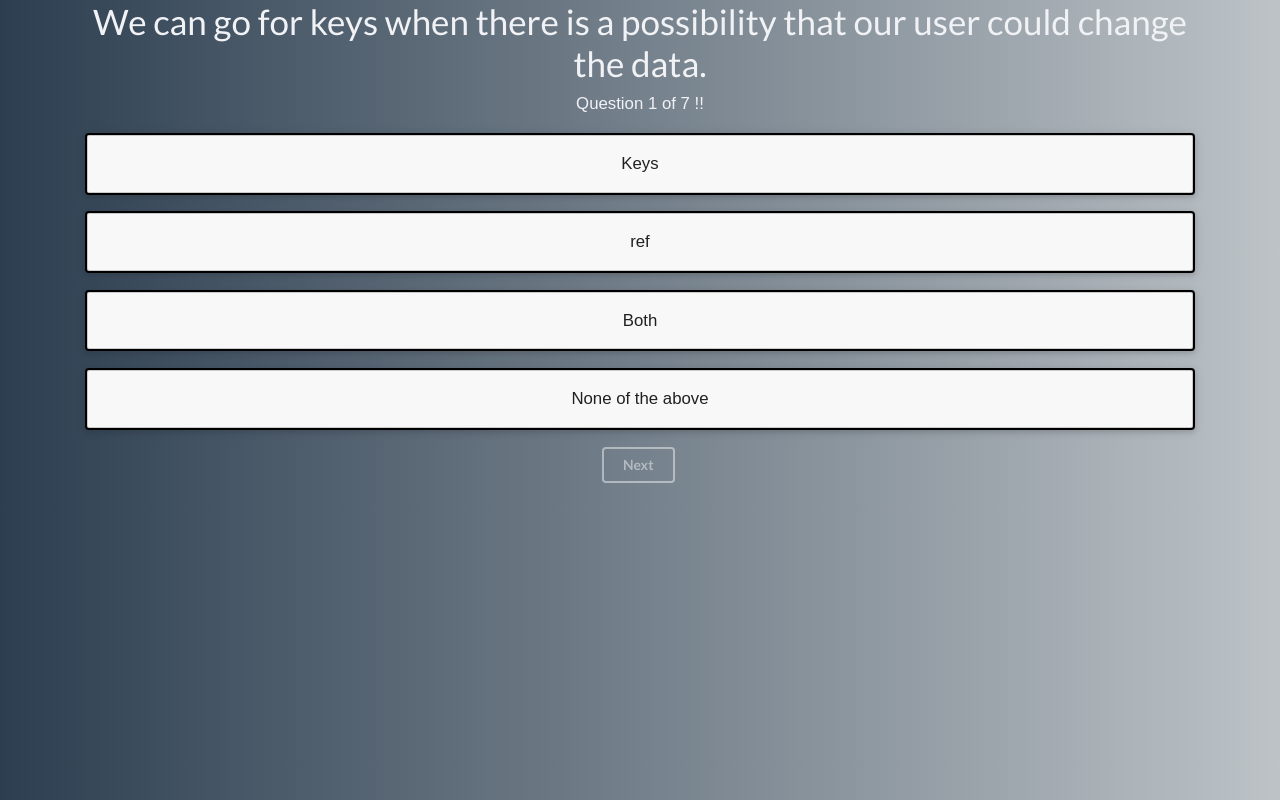
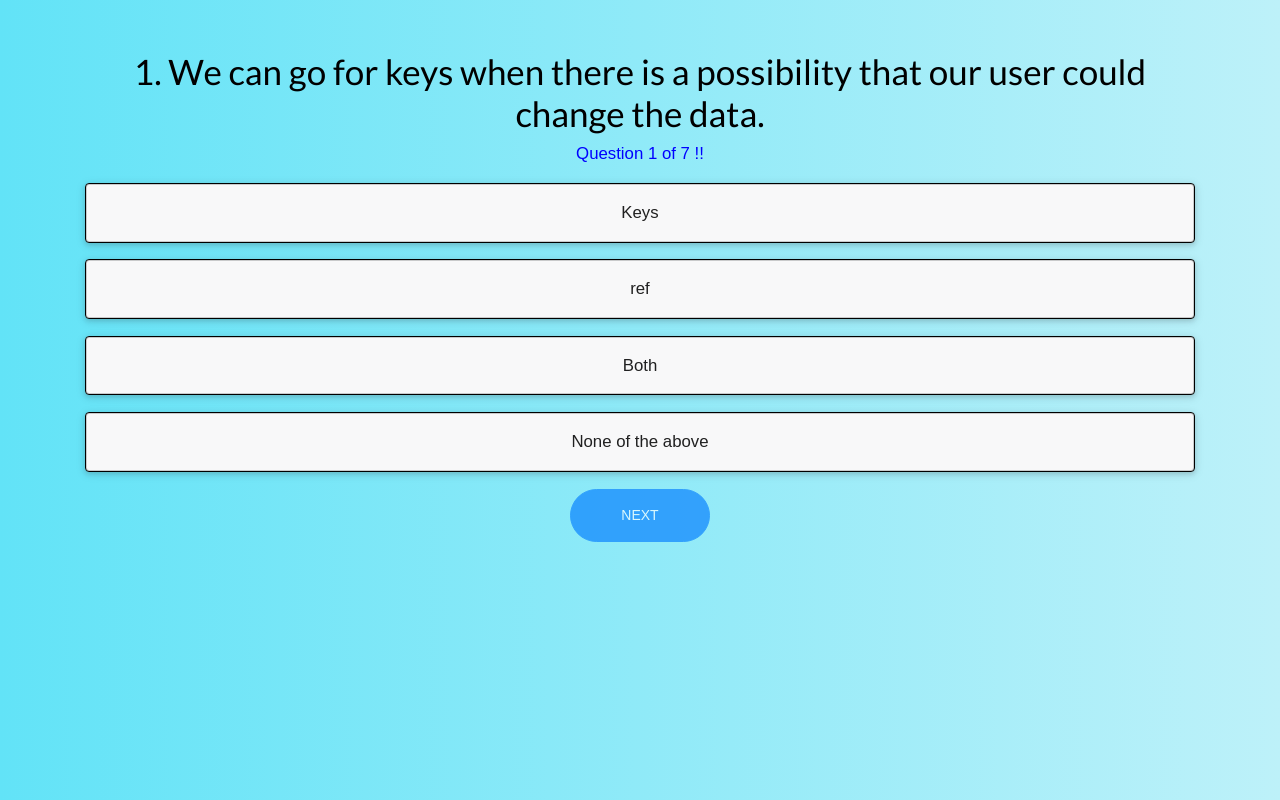
Before and after one commit to waghankit/react-quiz, a React app: page / in a window 1280 px wide. Built offline with nearby package versions, Linux system fonts and the light colour scheme; a web font is replaced by a local one.

Commit message:
changed styling

```diff
--- a/src/components/App.js
+++ b/src/components/App.js
@@ -26,6 +26,7 @@ class App extends React.Component {
   componentDidMount() {
     this.loadQuizData();
   }
+
   nextQuestionHandler = () => {
     const { myAnswer, answer, score } = this.state;
 
@@ -56,6 +57,7 @@ class App extends React.Component {
   checkAnswer = answer => {
     this.setState({ myAnswer: answer, disabled: false });
   };
+
   finishHandler = () => {
     if (this.state.currentQuestion === quizData.length - 1) {
       this.setState({
@@ -63,41 +65,43 @@ class App extends React.Component {
       });
     }
   };
+
   render() {
     const { options, myAnswer, currentQuestion, isEnd } = this.state;
 
     if (isEnd) {
       return (
         <div className="container result">
-          <h3>Final score : {this.state.score} / {quizData.length} </h3>
+          <h1 className="final-card">Thank you for taking up the quiz!</h1>
+          <h3 className="final-score"><span className="colorchange">Final score : </span>{this.state.score} / {quizData.length} </h3>
         </div>
       );
     } else {
       return (
+
         <div className="container App">
-          <h1>{this.state.questions} </h1>
-          <span>{`Question ${currentQuestion + 1} of ${quizData.length} !!`}</span>
+          <h1 className="quiz-questions">{this.state.questions} </h1>
+          <span className="questions-left">{`Question ${currentQuestion + 1} of ${quizData.length} !!`}</span>
           {options.map(option => (
             <p
               key={option.id}
-              className={`ui floating message options
-         ${myAnswer === option ? "selected" : null}
-         `}
+              className={`ui floating message options ${myAnswer === option ? "selected" : null}`}
               onClick={() => this.checkAnswer(option)}
             >
               {option}
             </p>
           ))}
+          {/* Next Button */}
           {currentQuestion < quizData.length - 1 && (
             <button
-              className="ui inverted button"
+              className="btn btn-primary"
               disabled={this.state.disabled}
               onClick={this.nextQuestionHandler}
             >
               Next
             </button>
           )}
-          {/* //adding a finish button */}
+          {/* Finish Button */}
           {currentQuestion === quizData.length - 1 && (
             <button className="ui inverted button" onClick={this.finishHandler}>
               Finish
--- a/src/components/QuizData.js
+++ b/src/components/QuizData.js
@@ -1,43 +1,43 @@
     export const quizData = [
         {
         id: 0,
-        question: `We can go for keys when there is a possibility that our user could change the data.`,
+        question: `1. We can go for keys when there is a possibility that our user could change the data.`,
         options: [`Keys`, `ref`, `Both`, 'None of the above'],
         answer: `Keys`
         },
         {
         id: 1,
-        question: `JSX is typesafe.`,
+        question: `2. JSX is typesafe.`,
         options: [`True`, `False`],
         answer: `True`
         },
         {
         id: 2,
-        question: `React merges the object you provide into the current state using __________.`,
+        question: `3. React merges the object you provide into the current state using __________.`,
         options: [`setState()`, `state()`],
         answer: `setState()`
         },
         {
         id: 3,
-        question: `Arbitrary inputs of components are called __________.`,
+        question: `4. Arbitrary inputs of components are called __________.`,
         options: [`Keys`, `Props`, `Elements`, `Ref`],
         answer: `Props`
         },
         {
         id: 4,
-        question: `_________ can be done while more than one element needs to be returned from a component.`,
+        question: `5. _________ can be done while more than one element needs to be returned from a component.`,
         options: [`Abstraction`, `Packing`, `Insulation`, `Wrapping`],
         answer: `Wrapping`
         },
         {
         id: 5,
-        question: `Which of the following needs to be updated to achieve dynamic UI updates?`,
+        question: `6. Which of the following needs to be updated to achieve dynamic UI updates?`,
         options: [`State`, `Props`],
         answer: `State`
         },
         {
         id: 6,
-        question: `Lifecycle methods are mainly used ___________.`,
+        question: `7. Lifecycle methods are mainly used ___________.`,
         options: [`To keep track of event history`, `To enhance components`, `Free up resources`, `None of the options`],
         answer: `Free up resources`
         }
--- a/src/components/style.css
+++ b/src/components/style.css
@@ -7,13 +7,24 @@
     font-size: 1.2rem;
     font-family: -apple-system, BlinkMacSystemFont, "Segoe UI", Roboto, Oxygen,
       Ubuntu, Cantarell, "Open Sans", "Helvetica Neue", sans-serif;
-    background: #bdc3c7; /* fallback for old browsers */
+    padding-top: 50px;
+    background: #bdc3c7;
+     /* fallback for old browsers */
     background: -webkit-linear-gradient(
       to right,
-      #2c3e50,
+      #A2F9F0,
       #bdc3c7
-    ); /* Chrome 10-25, Safari 5.1-6 */
-    background: linear-gradient(to right, #2c3e50, #bdc3c7);
+    );
+    /* Chrome 10-25, Safari 5.1-6 */
+    background: linear-gradient(to right, #62E3F7, #BDF1F9);
+  }
+
+  .quiz-questions{
+    color: black;
+  }
+
+  .questions-left{
+    color: blue
   }
 
   .result {
@@ -22,14 +33,58 @@
 
   .options {
     cursor: pointer;
-    border: 2px solid black;
-    padding: 10px;
+    border: 1px solid black;
+    padding: 15px;
   }
 
   .selected {
-    background: linear-gradient(to right, #74ebd5, #acb6e5) !important;
+    background: linear-gradient(to right, #8EF751, #B3FA8A) !important;
   }
 
   ul {
     list-style-type: none;
   }
+
+  .btn{
+    display: inline-block;
+    padding: 15px 50px;
+    font-weight: lighter;
+    text-decoration: none;
+    text-transform: uppercase;
+    border-radius: 200px;
+    transition: background-color 0.2s, border 0.2s, color 0.2;
+  }
+
+
+  .btn-primary{
+    border: 1px solid #bf55ec;
+  }
+
+  .btn-primary:hover{
+    background-color: #bf55ec;
+  }
+
+  .final-score{
+    text-align: center;
+    padding-top: 50px;
+    font-size: 40px;
+    font-weight: bold;
+  }
+
+  .final-card{
+    text-align: center;
+    padding-top: 200px;
+    font-size: 80px;
+    font-weight: bolder;
+  }
+
+  .colorchange{
+    animation:  colorchangefinal 1s infinite;
+  }
+
+  @keyframes colorchangefinal{
+    0%{color: red;}
+    25%{color:#bf55ec; ;}
+    50%{ color: white; }
+    100%{ color:#bf55ec;  }
+  }
--- a/src/index.html
+++ b/src/index.html
@@ -5,6 +5,8 @@
         <meta name="viewport" content="width=device-width, initial-scale=1.0">
         <meta http-equiv="X-UA-Compatible" content="ie=edge">
 
+        <link href="https://fonts.googleapis.com/css?family=Flamenco" rel="stylesheet" />
+	    <link rel="stylesheet" href="https://cdnjs.cloudflare.com/ajax/libs/animate.css/3.5.2/animate.min.css" />
         <link rel="stylesheet" href="https://cdnjs.cloudflare.com/ajax/libs/semantic-ui/2.4.1/semantic.min.css" />
         <link rel="stylesheet" href="https://stackpath.bootstrapcdn.com/bootstrap/4.3.1/css/bootstrap.min.css" integrity="sha384-ggOyR0iXCbMQv3Xipma34MD+dH/1fQ784/j6cY/iJTQUOhcWr7x9JvoRxT2MZw1T" crossorigin="anonymous">
 
```
